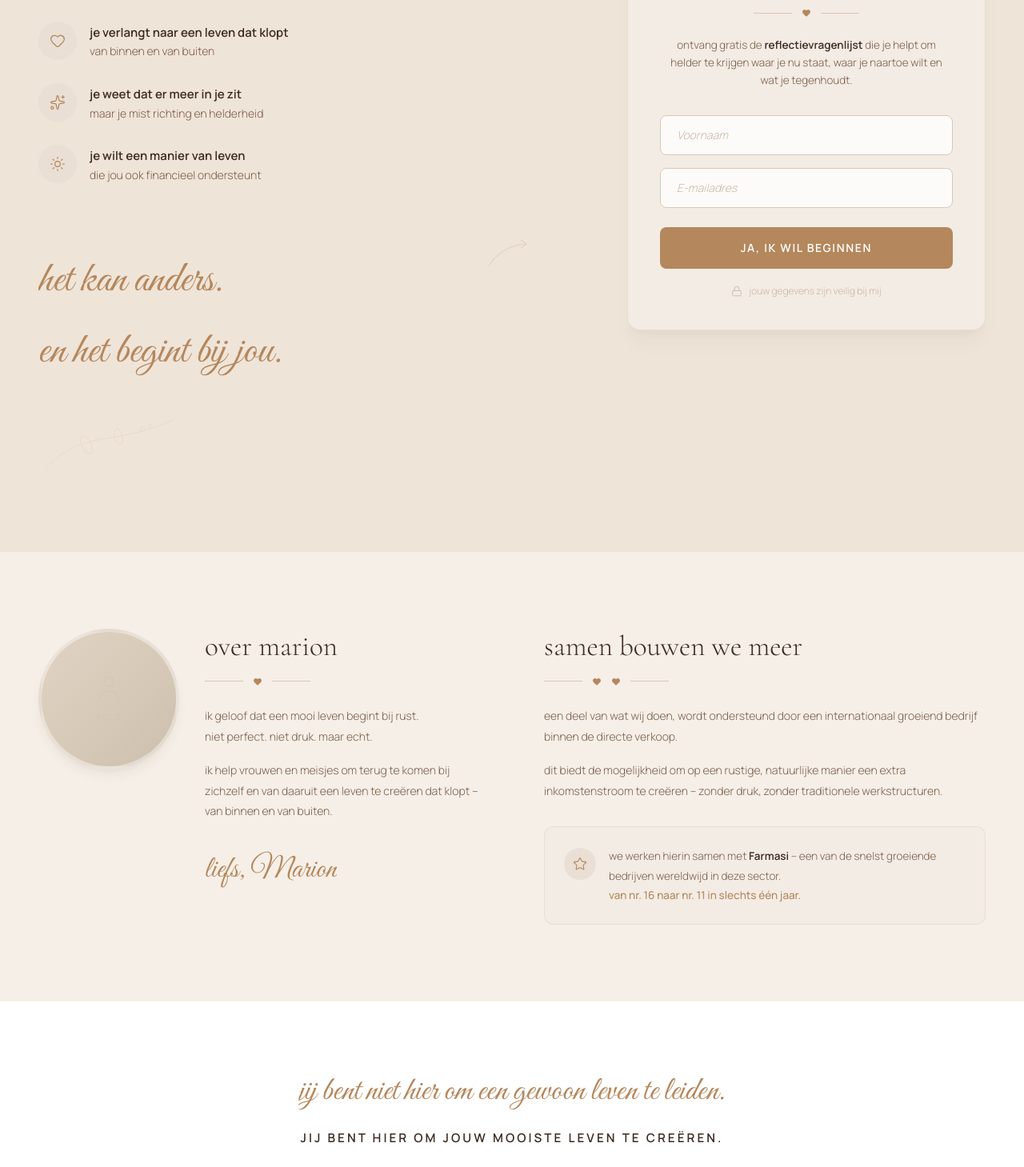
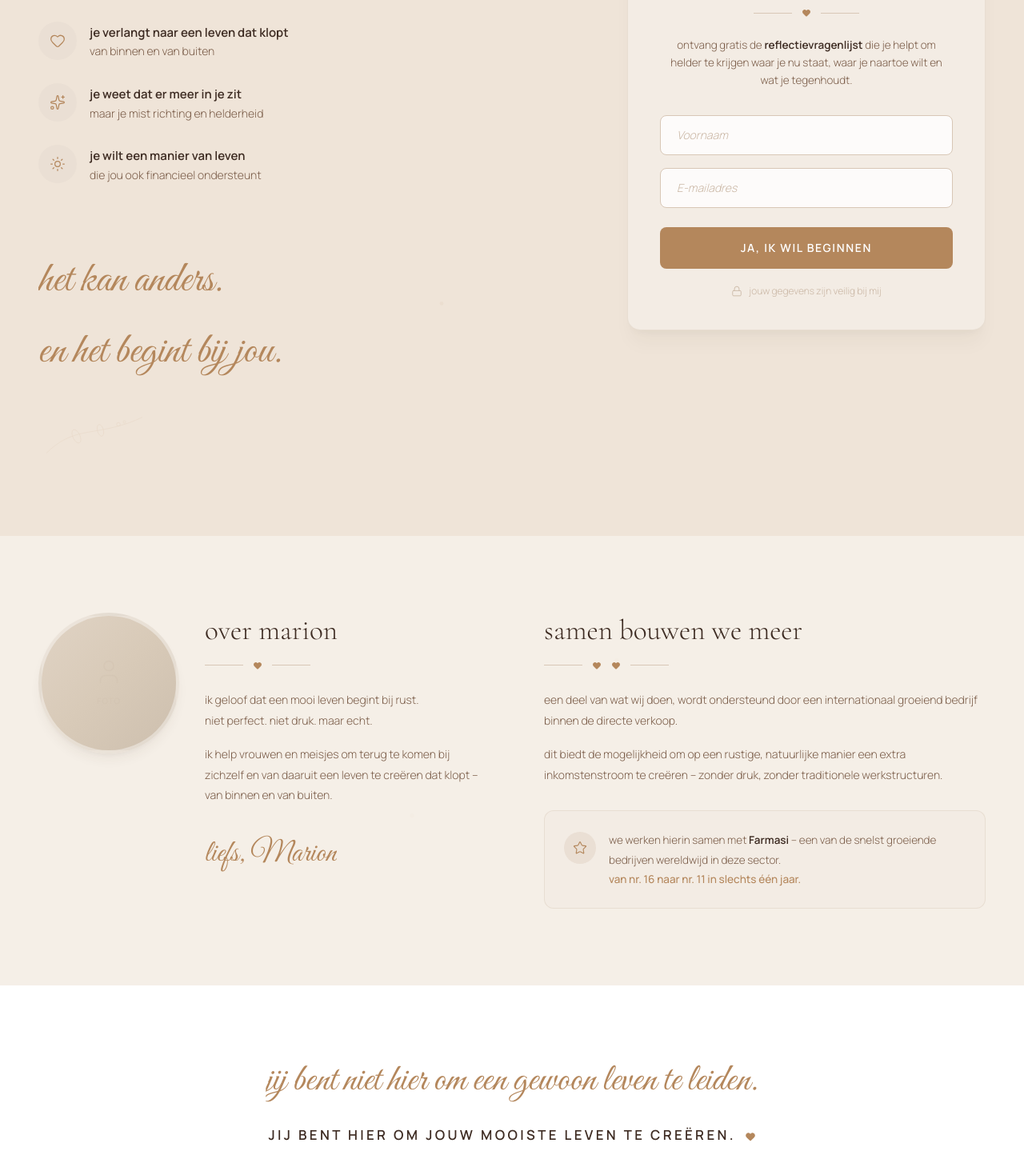
Before and after one commit to laurensbs/thebeautifullife, a Next.js app: page / in a window 1280 px wide. Shown: the part 1330-2789 px from the top of the page at 80% size. Built offline with nearby package versions, Linux system fonts and the light colour scheme.

Commit message:
Mobile recognition section fix, ambient particles, subtle glow/sparkle animations

```diff
--- a/app/page.tsx
+++ b/app/page.tsx
@@ -3,11 +3,13 @@ import RecognitionSection from "@/components/sections/RecognitionSection";
 import AboutSection from "@/components/sections/AboutSection";
 import FooterQuote from "@/components/sections/FooterQuote";
 import FloatingLeaves from "@/components/ui/FloatingLeaves";
+import AmbientParticles from "@/components/ui/AmbientParticles";
 
 export default function Home() {
   return (
     <main className="relative">
       <FloatingLeaves />
+      <AmbientParticles />
       <Hero />
       <RecognitionSection />
       <AboutSection />
--- a/components/sections/AboutSection.tsx
+++ b/components/sections/AboutSection.tsx
@@ -1,6 +1,7 @@
 "use client";
 
 import { Star, Lock, User } from "lucide-react";
+import { motion } from "framer-motion";
 import FadeIn from "@/components/ui/FadeIn";
 import Divider from "@/components/ui/Divider";
 import HandwrittenText from "@/components/ui/HandwrittenText";
@@ -8,6 +9,27 @@ import HandwrittenText from "@/components/ui/HandwrittenText";
 export default function AboutSection() {
   return (
     <section className="bg-page relative overflow-hidden z-10">
+      {/* Subtle floating dots */}
+      <div className="absolute inset-0 pointer-events-none overflow-hidden" aria-hidden="true">
+        {[...Array(4)].map((_, i) => (
+          <motion.div
+            key={i}
+            className="absolute w-1.5 h-1.5 rounded-full bg-accent/[0.08]"
+            style={{ left: `${20 + i * 20}%`, top: `${30 + (i % 2) * 35}%` }}
+            animate={{
+              opacity: [0, 0.3, 0],
+              y: [0, -25, 0],
+              scale: [0.6, 1, 0.6],
+            }}
+            transition={{
+              duration: 5 + i,
+              repeat: Infinity,
+              delay: i * 2,
+              ease: "easeInOut",
+            }}
+          />
+        ))}
+      </div>
       <div className="max-w-[1320px] mx-auto px-6 py-10 md:px-8 md:py-16 lg:px-12 lg:py-24">
         <div className="flex flex-col gap-12 md:gap-14 lg:grid lg:grid-cols-2 lg:gap-20">
           {/* Left column – Over Marion */}
--- a/components/sections/FooterQuote.tsx
+++ b/components/sections/FooterQuote.tsx
@@ -11,17 +11,13 @@ export default function FooterQuote() {
       {/* Main quote section */}
       <div className="max-w-[1320px] mx-auto px-5 py-12 md:px-8 md:py-16 lg:px-12 lg:py-20 text-center">
         <FadeIn>
-          <p className="font-script text-accent text-[1.3rem] md:text-[2rem] lg:text-[2.6rem] leading-relaxed mb-2 md:mb-3 px-2">
+          <p className="font-script text-accent text-[1.6rem] md:text-[2.4rem] lg:text-[3rem] leading-relaxed mb-3 md:mb-4 px-2">
             <HandwrittenText delay={0.4} duration={5}>jij bent niet hier om een gewoon leven te leiden.</HandwrittenText>
           </p>
-          <p className="font-sans text-dark text-[0.65rem] md:text-[0.8rem] lg:text-[0.95rem] tracking-[0.15em] md:tracking-[0.2em] uppercase font-semibold">
-            JIJ BENT HIER OM JOUW MOOISTE LEVEN TE CREËREN.
+          <p className="font-sans text-dark text-[0.7rem] md:text-[0.9rem] lg:text-[1.05rem] tracking-[0.15em] md:tracking-[0.2em] uppercase font-semibold">
+            JIJ BENT HIER OM JOUW MOOISTE LEVEN TE CREËREN.{" "}
+            <Heart className="text-accent fill-accent inline-block align-middle ml-1" size={14} strokeWidth={0} />
           </p>
-
-          {/* Heart */}
-          <div className="mt-6">
-            <Heart className="text-accent fill-accent mx-auto" size={14} strokeWidth={0} />
-          </div>
         </FadeIn>
       </div>
 
--- a/components/sections/Hero.tsx
+++ b/components/sections/Hero.tsx
@@ -9,6 +9,13 @@ import HandwrittenText from "@/components/ui/HandwrittenText";
 export default function Hero() {
   return (
     <section className="bg-page relative overflow-hidden z-10">
+      {/* Subtle radial glow */}
+      <motion.div
+        className="absolute left-1/2 top-[60%] -translate-x-1/2 w-[300px] h-[300px] md:w-[500px] md:h-[500px] rounded-full bg-accent/[0.03] blur-3xl pointer-events-none"
+        animate={{ scale: [1, 1.15, 1], opacity: [0.5, 0.8, 0.5] }}
+        transition={{ duration: 8, repeat: Infinity, ease: "easeInOut" }}
+      />
+
       {/* Full-width hero image */}
       <FadeIn delay={0.2} className="w-full">
         <div className="relative w-full aspect-[4/5] sm:aspect-[3/2] md:aspect-[2/1] lg:aspect-[2.4/1]">
--- a/components/sections/RecognitionSection.tsx
+++ b/components/sections/RecognitionSection.tsx
@@ -68,6 +68,30 @@ export default function RecognitionSection() {
 
   return (
     <section className="bg-page-alt relative overflow-hidden z-10">
+      {/* Ambient sparkle particles */}
+      <div className="absolute inset-0 pointer-events-none overflow-hidden" aria-hidden="true">
+        {[...Array(6)].map((_, i) => (
+          <motion.div
+            key={i}
+            className="absolute w-1 h-1 rounded-full bg-accent/[0.15]"
+            style={{
+              left: `${15 + i * 14}%`,
+              top: `${20 + (i % 3) * 25}%`,
+            }}
+            animate={{
+              opacity: [0, 0.4, 0],
+              scale: [0.5, 1.2, 0.5],
+              y: [0, -20, 0],
+            }}
+            transition={{
+              duration: 4 + i * 0.8,
+              repeat: Infinity,
+              delay: i * 1.5,
+              ease: "easeInOut",
+            }}
+          />
+        ))}
+      </div>
       <div className="max-w-[1320px] mx-auto px-6 py-10 md:px-8 md:py-16 lg:px-12 lg:py-24">
         <div className="flex flex-col gap-10 md:gap-12 lg:grid lg:grid-cols-2 lg:gap-16 items-start">
           {/* Left column – Recognition bullets */}
@@ -90,7 +114,7 @@ export default function RecognitionSection() {
 
             {/* Script accent text – large like reference */}
             <FadeIn delay={0.8}>
-              <div className="mt-10 md:mt-14 lg:mt-20">
+              <div className="mt-8 md:mt-14 lg:mt-20 relative">
                 <p className="font-script text-accent text-[1.7rem] md:text-[2.8rem] lg:text-[3.4rem] leading-[1.5]">
                   <HandwrittenText delay={0.3} duration={4.5}>het kan anders.</HandwrittenText>
                 </p>
@@ -100,11 +124,11 @@ export default function RecognitionSection() {
               </div>
             </FadeIn>
 
-            {/* Botanical line art decoration – hidden on mobile */}
-            <div className="hidden md:block mt-8 opacity-[0.12]">
+            {/* Botanical line art decoration */}
+            <div className="mt-6 md:mt-8 opacity-[0.10] md:opacity-[0.12]">
               <svg
-                width="180"
-                height="80"
+                width="140"
+                height="60"
                 viewBox="0 0 180 80"
                 fill="none"
                 className="text-accent"
@@ -137,31 +161,17 @@ export default function RecognitionSection() {
               </svg>
             </div>
 
-            {/* Curved arrow pointing to opt-in card */}
-            <div className="hidden lg:block absolute right-[48%] bottom-[38%] opacity-20">
-              <svg
-                width="60"
-                height="40"
-                viewBox="0 0 60 40"
-                fill="none"
-                className="text-accent"
+            {/* Mobile: soft transition arrow to card below */}
+            <FadeIn delay={1.2} className="flex justify-center mt-6 lg:hidden">
+              <motion.div
+                animate={{ y: [0, 6, 0] }}
+                transition={{ duration: 2.5, repeat: Infinity, ease: "easeInOut" }}
               >
-                <path
-                  d="M5 35C15 20 30 10 50 8"
-                  stroke="currentColor"
-                  strokeWidth="1.2"
-                  strokeLinecap="round"
-                />
-                <path
-                  d="M45 3L52 8L45 13"
-                  stroke="currentColor"
-                  strokeWidth="1.2"
-                  strokeLinecap="round"
-                  strokeLinejoin="round"
-                  fill="none"
-                />
-              </svg>
-            </div>
+                <svg width="24" height="24" viewBox="0 0 24 24" fill="none" className="text-accent/40">
+                  <path d="M12 5v14M5 12l7 7 7-7" stroke="currentColor" strokeWidth="1.2" strokeLinecap="round" strokeLinejoin="round" />
+                </svg>
+              </motion.div>
+            </FadeIn>
           </FadeIn>
 
           {/* Right column – Opt-in card */}
--- /dev/null
+++ b/components/ui/AmbientParticles.tsx
@@ -0,0 +1,60 @@
+"use client";
+
+import { motion } from "framer-motion";
+
+interface Particle {
+  id: number;
+  x: string;
+  y: string;
+  size: number;
+  delay: number;
+  duration: number;
+  drift: number;
+}
+
+const particles: Particle[] = [
+  { id: 1, x: "12%", y: "15%", size: 2, delay: 0, duration: 5, drift: -15 },
+  { id: 2, x: "28%", y: "40%", size: 1.5, delay: 2.5, duration: 6, drift: 10 },
+  { id: 3, x: "65%", y: "25%", size: 2.5, delay: 1, duration: 4.5, drift: -12 },
+  { id: 4, x: "80%", y: "60%", size: 1.5, delay: 3.5, duration: 5.5, drift: 8 },
+  { id: 5, x: "45%", y: "70%", size: 2, delay: 5, duration: 6.5, drift: -18 },
+  { id: 6, x: "92%", y: "35%", size: 1, delay: 4, duration: 5, drift: 14 },
+  { id: 7, x: "5%", y: "80%", size: 2, delay: 6, duration: 4, drift: -10 },
+  { id: 8, x: "55%", y: "50%", size: 1.5, delay: 7, duration: 5.5, drift: 12 },
+  { id: 9, x: "35%", y: "90%", size: 2, delay: 3, duration: 6, drift: -16 },
+  { id: 10, x: "75%", y: "10%", size: 1.5, delay: 8, duration: 5, drift: 10 },
+];
+
+export default function AmbientParticles() {
+  return (
+    <div
+      className="fixed inset-0 pointer-events-none z-[1] overflow-hidden"
+      aria-hidden="true"
+    >
+      {particles.map((p) => (
+        <motion.div
+          key={p.id}
+          className="absolute rounded-full bg-accent"
+          style={{
+            left: p.x,
+            top: p.y,
+            width: p.size,
+            height: p.size,
+          }}
+          animate={{
+            opacity: [0, 0.25, 0.12, 0.3, 0],
+            y: [0, p.drift, p.drift * 0.5, p.drift * 1.2, 0],
+            x: [0, p.drift * 0.3, -p.drift * 0.2, p.drift * 0.4, 0],
+            scale: [0.5, 1, 0.8, 1.1, 0.5],
+          }}
+          transition={{
+            duration: p.duration,
+            repeat: Infinity,
+            delay: p.delay,
+            ease: "easeInOut",
+          }}
+        />
+      ))}
+    </div>
+  );
+}
```
